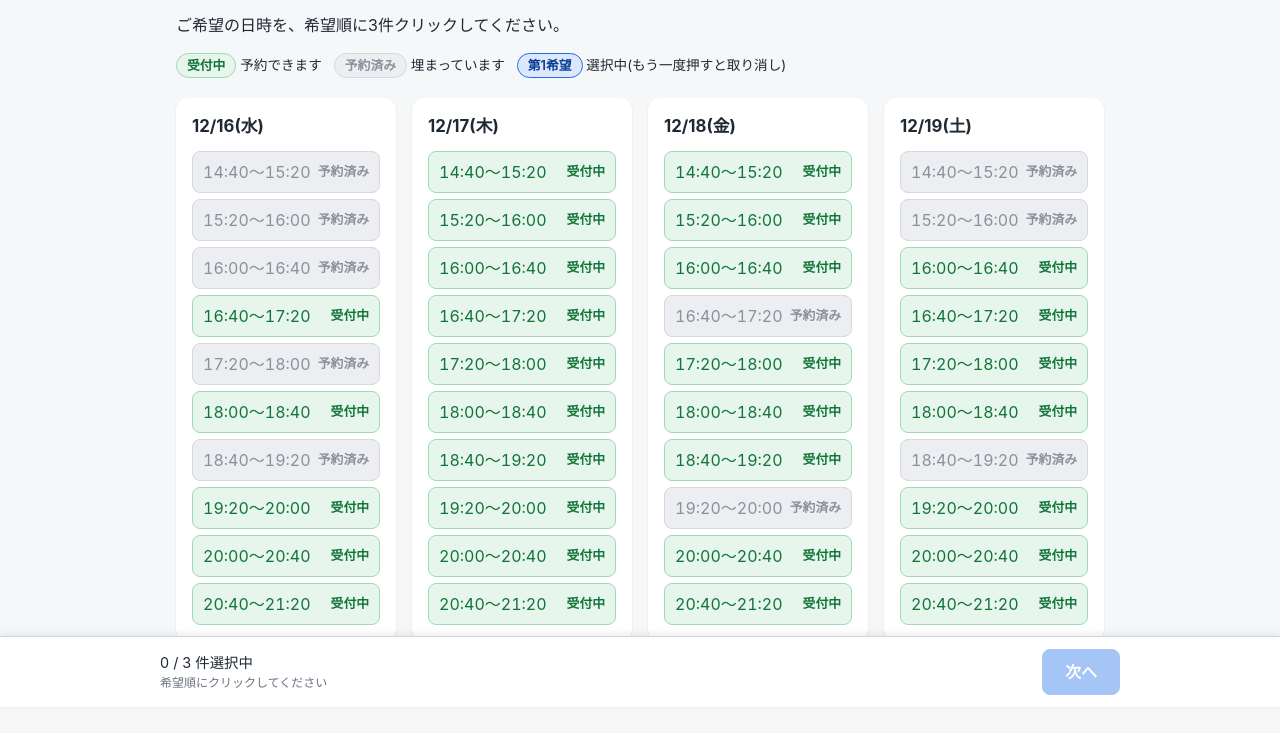
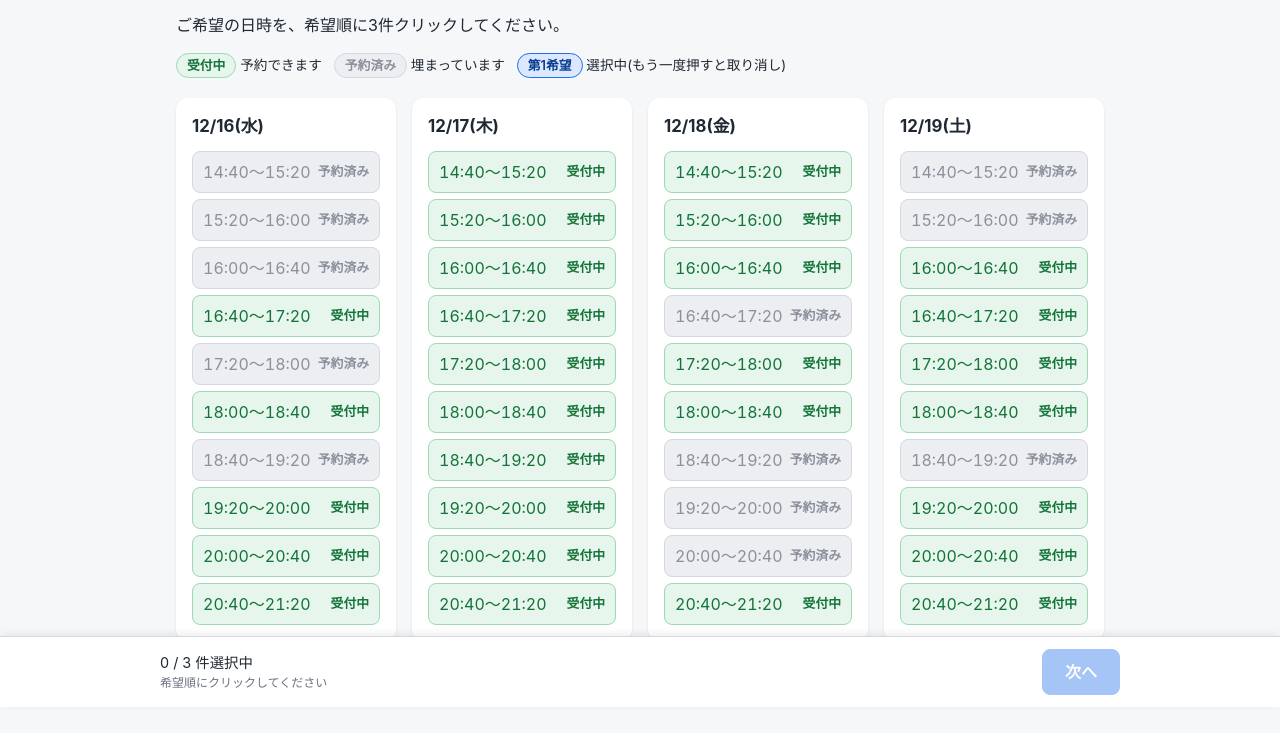
Before and after one commit to ipsim26/reception-2026winter, a plain HTML site: page index.html in a window 1280 px wide. Shown: the part 93-826 px from the top of the page. Drawn offline with Linux system fonts and the light colour scheme.

Commit message:
12/18 18:40と20:00の枠を予約済みに追加
Co-Authored-By: Claude Sonnet 5.5 <noreply@anthropic.com>

```diff
--- a/index.html
+++ b/index.html
@@ -201,7 +201,9 @@
     "12-16 17:20",
     "12-16 18:40",
     "12-18 16:40",
+    "12-18 18:40",
     "12-18 19:20",
+    "12-18 20:00",
     "12-19 14:40",
     "12-19 15:20",
     "12-19 18:40",
```
